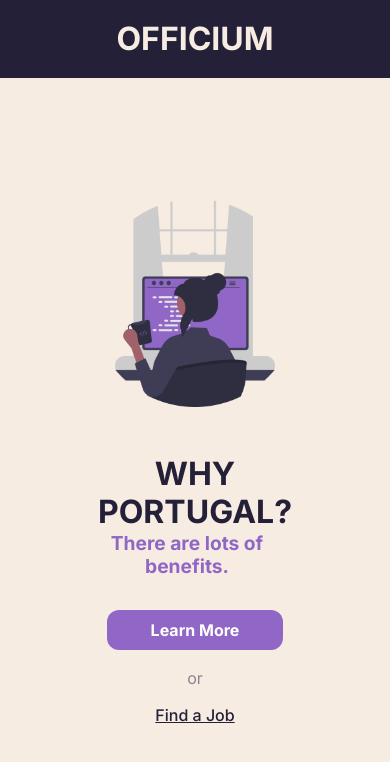
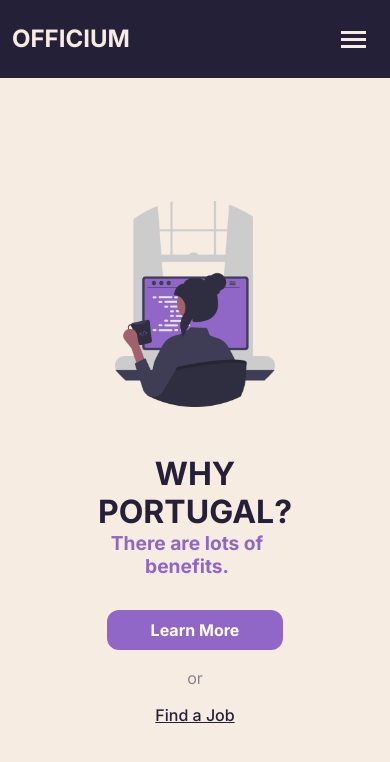
Before and after one commit to gitHubTiagoMarques/officium, a React (Create React App) app: page / in a window 390 px wide. Shown: the top 762 px of the page. Built offline with nearby package versions, Linux system fonts and the light colour scheme.

Commit message:
navbar almost feita

```diff
--- a/package.json
+++ b/package.json
@@ -8,6 +8,7 @@
     "@testing-library/user-event": "^13.5.0",
     "bootstrap": "^5.2.3",
     "eslint": "8.22.0",
+    "hamburger-react": "^2.5.0",
     "react": "^18.2.0",
     "react-bootstrap": "^2.7.0",
     "react-dom": "^18.2.0",
--- a/src/App.css
+++ b/src/App.css
@@ -11,15 +11,121 @@
 .App-link {
   color: #61dafb;
 }
-
-
+button{
+  outline: none !important;
+  border: none !important;
+}
+.navbar-toggler:focus{
+  box-shadow: none;
+}
+.collapsed{
+  outline: none !important;
+  border: none !important;
+}
 .nav{
   height: 5rem;
-  color: #F7ECE1;
+  color: #F7ECE1 !important;
   border-bottom: 2px solid #F7ECE1;
   font-size: 2rem;
   justify-content: center;
   align-items: center;
+}
+.navbar-brand{
+  color: #F7ECE1 !important;
+  font-size: 1.5rem;
+}
+
+@media (min-width: 992px) {
+  .links{
+    display: none;
+  }
+}
+@media (max-width: 992px) {
+  .links{
+    margin: auto;
+  }
+  .navbar-collapse {
+    position: absolute;
+    top: 0;
+    right: 100%;
+    padding-left: 15px;
+    padding-right: 15px;
+    padding-bottom: 15px;
+    width: 100%;
+    transition: all 0.3s ease;
+    display: flex;
+    height: 100vh;
+    background-color: #F7ECE1;
+    z-index: 100;
+  }
+  .navbar-collapse.collapsing {
+    height: 100vh !important;
+    margin-right: 50%;
+    transition: all 0.3s ease;
+    display: flex;
+
+  }
+  .navbar-collapse.show {
+    right: 0;
+  }
+}
+
+
+.navbar-toggler-icon {
+  background-image: none!important;
+  background-color: #F7ECE1;
+  height: 3px;
+  width: 25px;
+  margin: 10px 0;
+  position: relative;
+  transition: all 0.35s ease-out;
+  transform-origin: center;
+  z-index: 200;
+
+}
+
+.navbar-toggler-icon::before {
+  display: block;
+  background-color: #F7ECE1;
+  height: 3px;
+  content: "";
+  position: relative;
+  top: -7px;
+  transition: all 0.15s ease-out;/*taken down to hide quicker*/
+  transform-origin: center;
+  z-index: 200;
+}
+
+.navbar-toggler-icon::after {
+  display: block;
+  background-color: #F7ECE1;
+  height: 3px;
+  content: "";
+  position: relative;
+  top: 4px;
+  transition: all 0.35s ease-out;
+  transform-origin: center;
+  z-index: 200;
+}
+
+.navbar-dark .navbar-toggler-icon,
+.navbar-dark .navbar-toggler-icon::before,
+.navbar-dark .navbar-toggler-icon::after {
+  background-color: var(--bs-gray-100);
+}
+
+.navbar-toggler:not(.collapsed) .navbar-toggler-icon {
+  transform: rotate(45deg);
+  background-color: #242038;
+}
+
+.navbar-toggler:not(.collapsed) .navbar-toggler-icon::before {
+  opacity: 0;
+}
+
+.navbar-toggler:not(.collapsed) .navbar-toggler-icon::after {
+  transform: rotate(-90deg) translateX(7px);
+  background-color: #242038;
 }
 
 .footer {
--- a/src/App.js
+++ b/src/App.js
@@ -1,6 +1,5 @@
-import logo from './logo.svg';
 import './App.css';
-import {Navbar} from './components/navbar.js'
+import Navbar from './components/navbar.js'
 import {Footer} from './components/footer.js'
 import {Hero} from './components/hero.js'
 
--- a/src/components/navbar.js
+++ b/src/components/navbar.js
@@ -1,7 +1,24 @@
-export function Navbar (){
-    return(
-            <div>
-                <div className={'nav'}><strong>OFFICIUM</strong></div>
-            </div>
-        )
+import Container from 'react-bootstrap/Container';
+import Nav from 'react-bootstrap/Nav';
+import Navbar from 'react-bootstrap/Navbar';
+import NavDropdown from 'react-bootstrap/NavDropdown';
+
+function BasicExample() {
+    return (
+        <Navbar expand="lg" className={'nav'}>
+            <Container>
+                <Navbar.Brand href="#home"><strong>OFFICIUM</strong></Navbar.Brand>
+                <Navbar.Toggle aria-controls="basic-navbar-nav" />
+                <Navbar.Collapse id="basic-navbar-nav">
+                    <Nav className="me-auto links">
+                        <Nav.Link href="#home">HOMEPAGE</Nav.Link>
+                        <Nav.Link href="#link">JOB SEARCH</Nav.Link>
+                        <Nav.Link href="#link">ABOUT US</Nav.Link>
+                    </Nav>
+                </Navbar.Collapse>
+            </Container>
+        </Navbar>
+    );
 }
+
+export default BasicExample;
```
Also changed, not shown: 1 other file (tests, documents, lock files or other folders).
